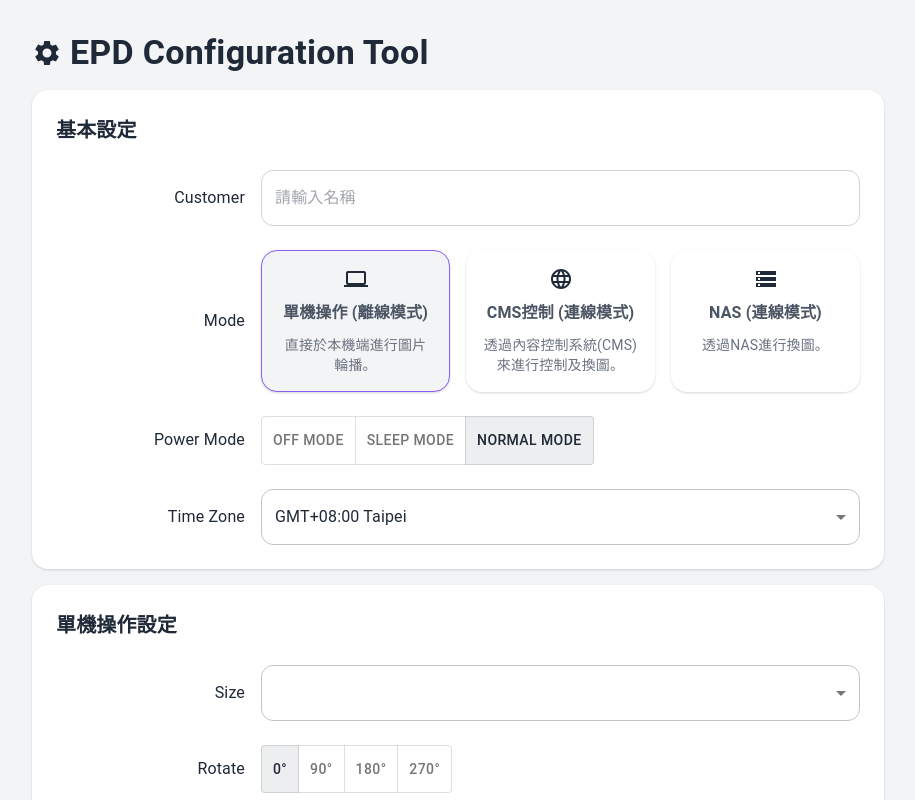
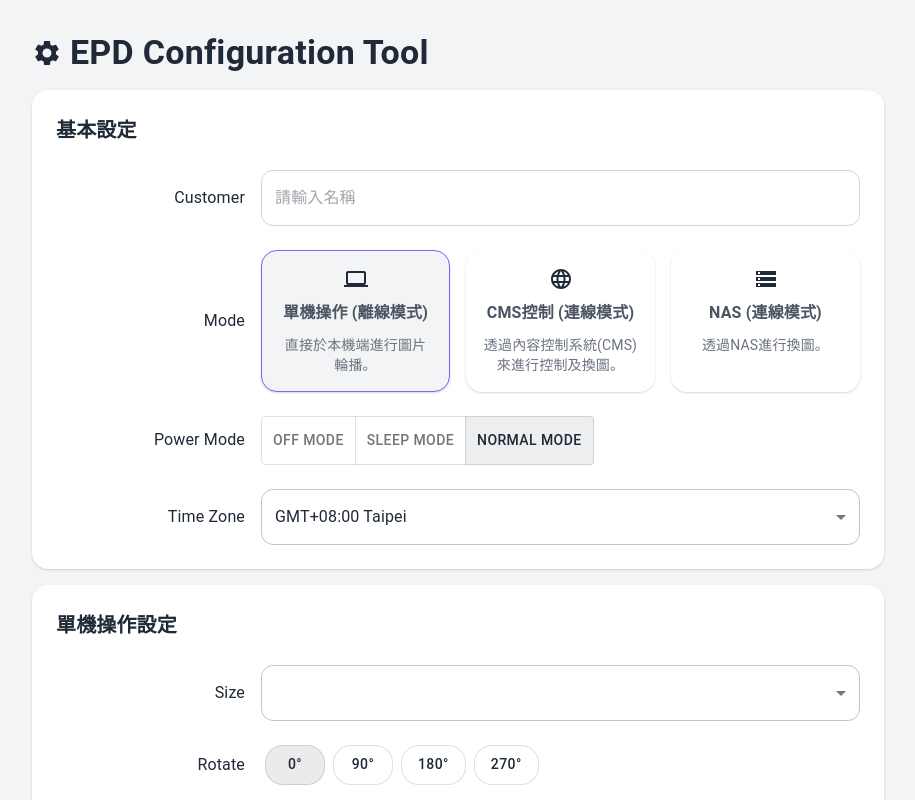
Before and after one commit to tsia-sionghai/epd-config-tool, a React (Vite) app: page / in a window 1280 px wide. Shown: the top 800 px of the page, without its empty margins (182-1097 px from the left). Built offline with nearby package versions, Linux system fonts and the light colour scheme.

Commit message:
Create RotateSelector component

```diff
--- a/src/components/RotateSelector.tsx
+++ b/src/components/RotateSelector.tsx
@@ -1,24 +1,38 @@
 import React from 'react';
-import { ToggleButtonGroup, ToggleButton } from '@mui/material';
+import { Button, Box, styled } from '@mui/material';
 
 interface RotateSelectorProps {
   value: number;
   onChange: (value: number) => void;
 }
 
+const RotateButton = styled(Button)(({ theme, selected }) => ({
+  minWidth: '60px',
+  height: '40px',
+  borderRadius: '18px',
+  padding: '6px 16px',
+  margin: '0 4px',
+  backgroundColor: selected ? theme.palette.action.selected : theme.palette.background.paper,
+  color: theme.palette.text.primary,
+  '&:hover': {
+    backgroundColor: selected ? theme.palette.action.selected : theme.palette.action.hover,
+  },
+  border: `1px solid ${theme.palette.divider}`,
+}));
+
 const RotateSelector: React.FC<RotateSelectorProps> = ({ value, onChange }) => (
-  <ToggleButtonGroup
-    value={value}
-    exclusive
-    onChange={(_, newValue) => onChange(newValue)}
-    aria-label="rotate"
-  >
+  <Box display="flex" justifyContent="flex-start">
     {[0, 90, 180, 270].map((degree) => (
-      <ToggleButton key={degree} value={degree} aria-label={`${degree} degrees`}>
+      <RotateButton
+        key={degree}
+        onClick={() => onChange(degree)}
+        selected={value === degree}
+        variant="outlined"
+      >
         {degree}°
-      </ToggleButton>
+      </RotateButton>
     ))}
-  </ToggleButtonGroup>
+  </Box>
 );
 
 export default RotateSelector;
```
Also changed, not shown: src/assets/btn_decrease.png (added), src/assets/btn_increase.png (added).
